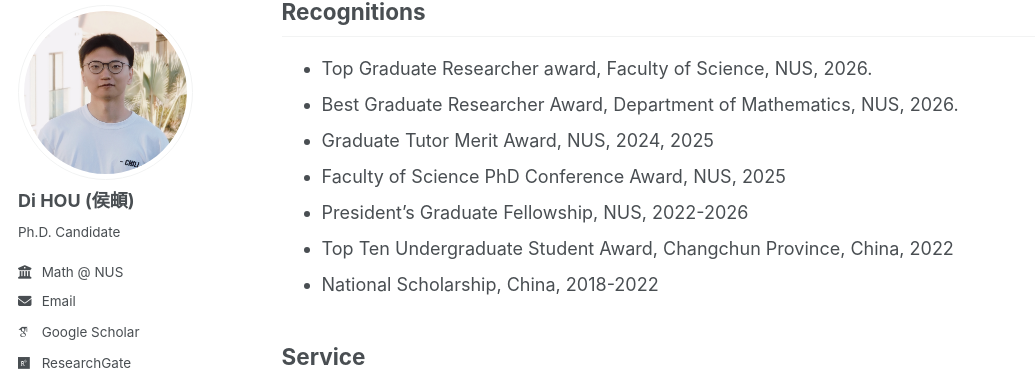
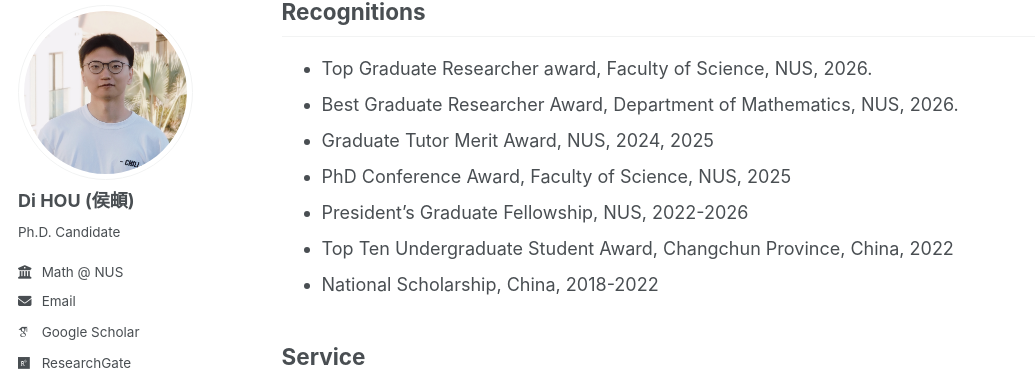
Before and after one commit to HouDiOpt/HouDiOpt.github.io, a Jekyll site: the page built from _pages/about.md, in a window 1280 px wide and 900 px high, scrolled down 2115 px. Shown: the part 94-465 px from the top of the window, without its empty margins (0-1035 px from the left). Built offline with Jekyll 4.4.1, drawn with Linux system fonts in a browser that asks for light colours; some web fonts are replaced; a script that is not in the unit is left out.

```diff
--- a/_pages/about.md
+++ b/_pages/about.md
@@ -74,7 +74,7 @@ Recognitions
 - Top Graduate Researcher award, Faculty of Science, NUS, 2026.
 - Best Graduate Researcher Award, Department of Mathematics, NUS, 2026.
 - Graduate Tutor Merit Award, NUS, 2024, 2025
-- Faculty of Science PhD Conference Award, NUS, 2025
+- PhD Conference Award, Faculty of Science, NUS, 2025
 - President’s Graduate Fellowship, NUS, 2022-2026
 - Top Ten Undergraduate Student Award, Changchun Province, China, 2022
 - National Scholarship, China, 2018-2022
```
